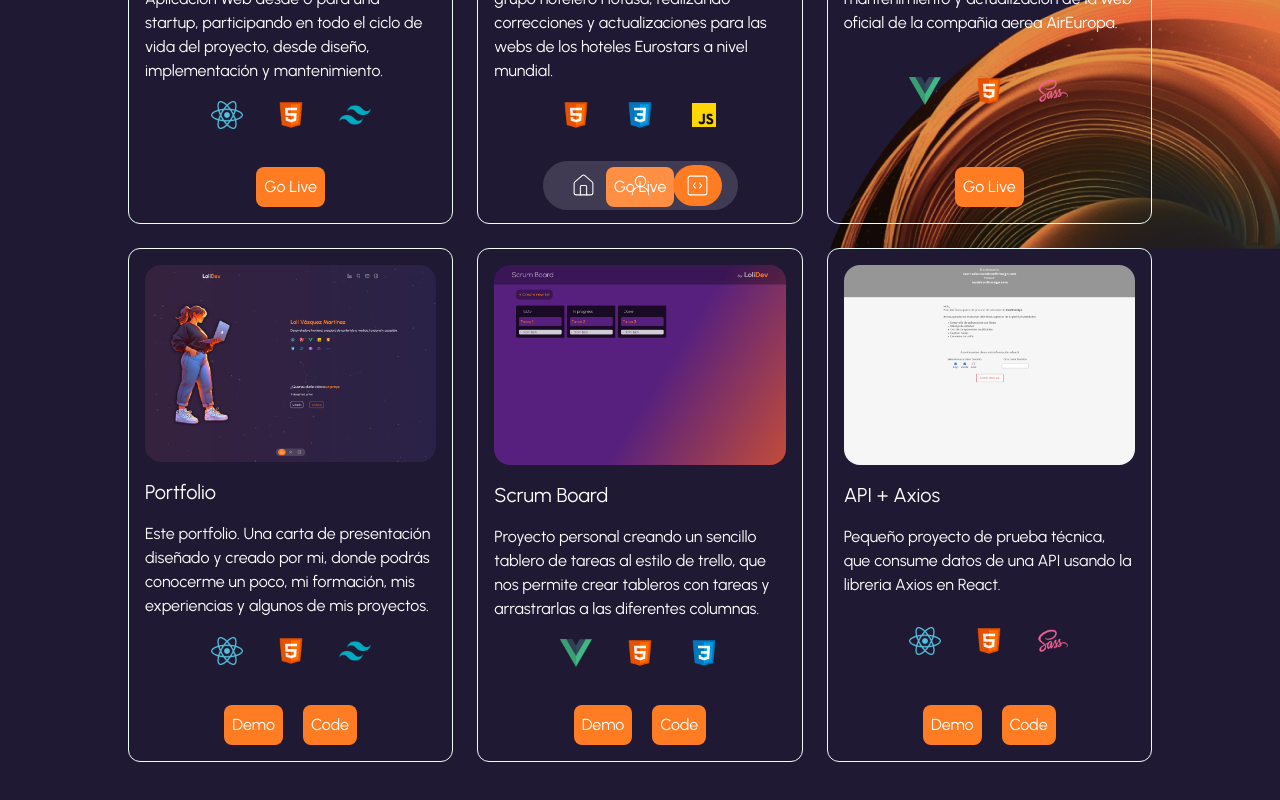
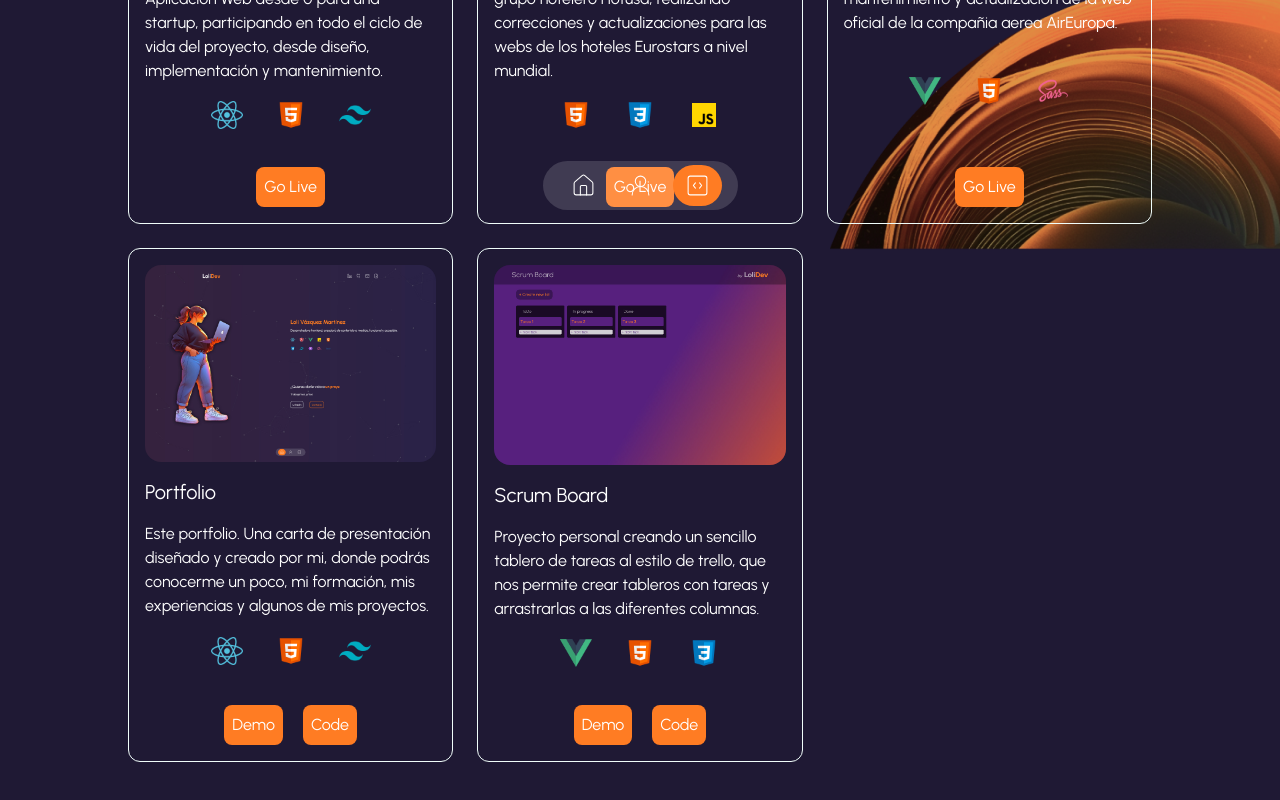
Before and after one commit to LoliVazMar/portfolio-particles, a Next.js app: page /proyects in a window 1280 px wide. Shown: the part 550-1350 px from the top of the page. Built offline with nearby package versions, Linux system fonts and the light colour scheme.

Commit message:
Actualizaciones en proyectos

```diff
--- a/app/globals.css
+++ b/app/globals.css
@@ -20,6 +20,11 @@ main {
   }
 }
 
+/* .proyect_card:hover img {
+  transform: scaleX(1.11) scaleY(1.16);
+  transition: all 0.4s ease-out;
+} */
+
 /* .proyect_card_technologies img {
   height: fit-content;
 }
--- a/data.tsx
+++ b/data.tsx
@@ -335,32 +335,32 @@ export const dataProyects = [
       },
     ],
   },
-  {
-    id: 6,
-    title: "API + Axios",
-    description:
-      "Pequeño proyecto de prueba técnica, que consume datos de una API usando la libreria Axios en React.",
-    image: "/React Axios.jpg",
-    url: "https://react-apiaxios.netlify.app/",
-    urlCode: "https://github.com/LoliVazMar/react-api-axios",
-    textButton: "Demo",
-    textButtonCode: "Code",
-    technologies: [
-      {
-        id: 1,
-        title: "React",
-        src: "/icons-react-color.png",
-      },
-      {
-        id: 2,
-        title: "HTML",
-        src: "/icons-html-color.png",
-      },
-      {
-        id: 3,
-        title: "SASS",
-        src: "/icons-sass-color.png",
-      },
-    ],
-  },
+  // {
+  //   id: 6,
+  //   title: "API + Axios",
+  //   description:
+  //     "Pequeño proyecto de prueba técnica, que consume datos de una API usando la libreria Axios en React.",
+  //   image: "/React Axios.jpg",
+  //   url: "https://react-apiaxios.netlify.app/",
+  //   urlCode: "https://github.com/LoliVazMar/react-api-axios",
+  //   textButton: "Demo",
+  //   textButtonCode: "Code",
+  //   technologies: [
+  //     {
+  //       id: 1,
+  //       title: "React",
+  //       src: "/icons-react-color.png",
+  //     },
+  //     {
+  //       id: 2,
+  //       title: "HTML",
+  //       src: "/icons-html-color.png",
+  //     },
+  //     {
+  //       id: 3,
+  //       title: "SASS",
+  //       src: "/icons-sass-color.png",
+  //     },
+  //   ],
+  // },
 ];
```
Also changed, not shown: public/icons-next-color.png (added).
